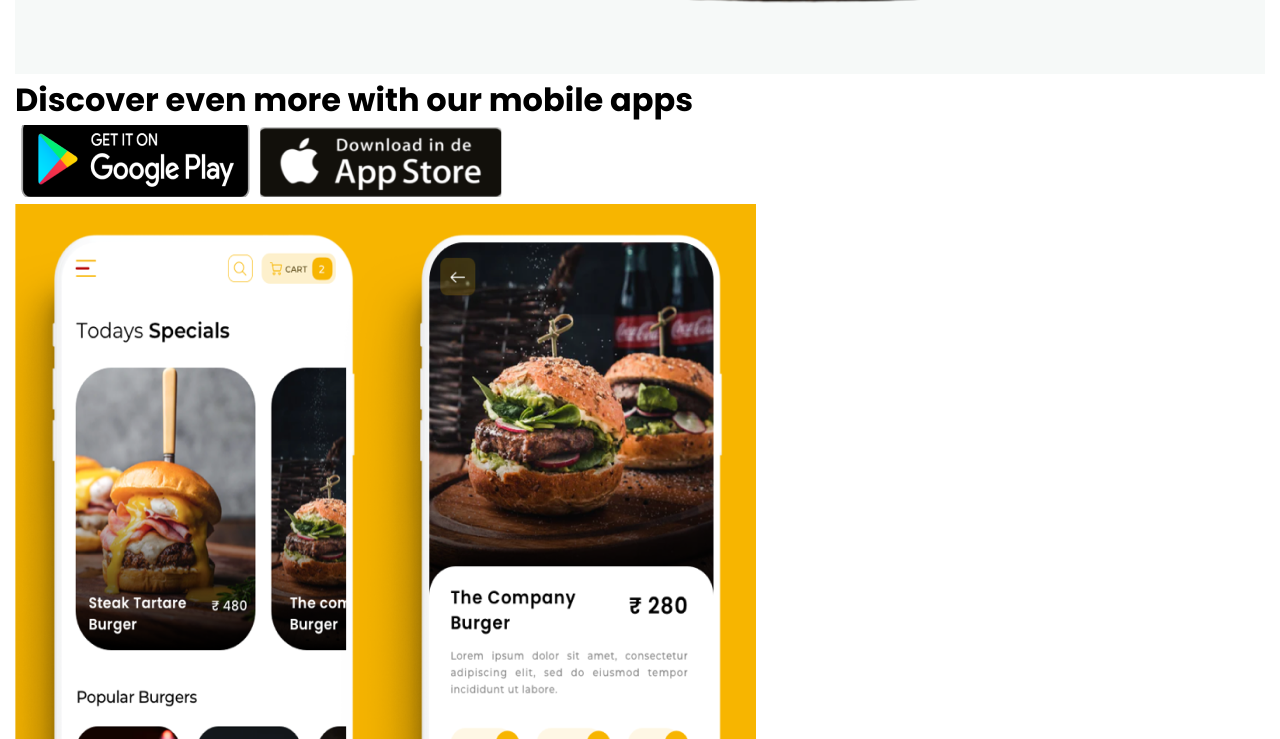
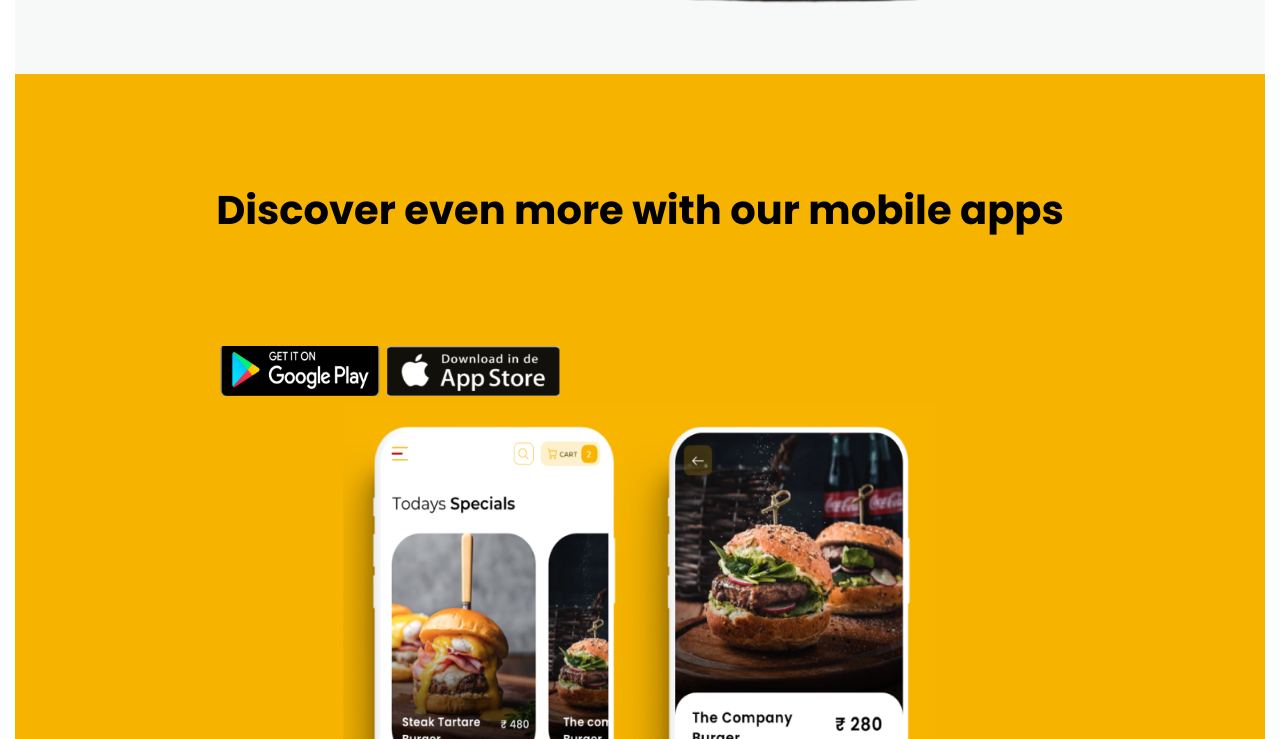
Before and after one commit to Michael-Musili/Burger-Palace, a plain HTML site: page index.html in a window 1280 px wide. Shown: the part 3841-4580 px from the top of the page. Drawn offline with Linux system fonts and the light colour scheme.

Commit message:
Styled the download section

```diff
--- a/style.css
+++ b/style.css
@@ -337,3 +337,27 @@ strong {
   top: 6rem;
   left: -3rem;
 }
+
+.section-download {
+  display: flex;
+  align-items: center;
+  justify-content: space-around;
+  flex-wrap: wrap;
+
+  background-color: #f6b400;
+  padding: 10rem 1rem;
+}
+
+.download__heading {
+  font-size: 4rem;
+  line-height: 1.8;
+  margin-bottom: 10rem;
+}
+
+.download__icon {
+  height: 5rem;
+}
+
+.download__image img {
+  height: 60rem;
+}
```
